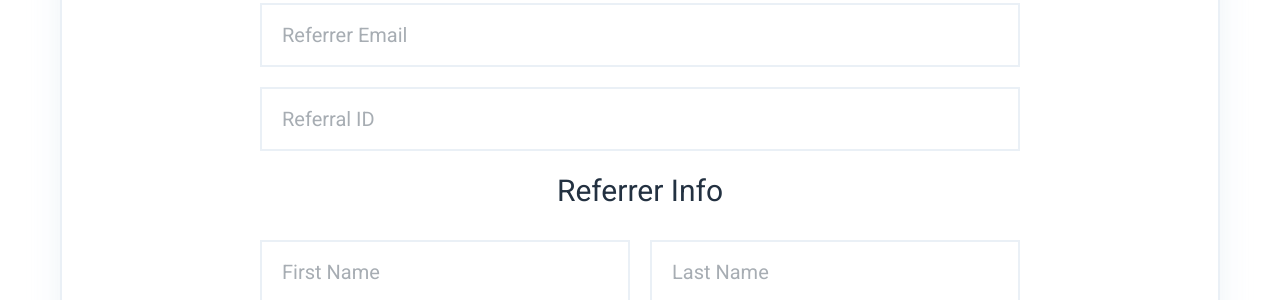
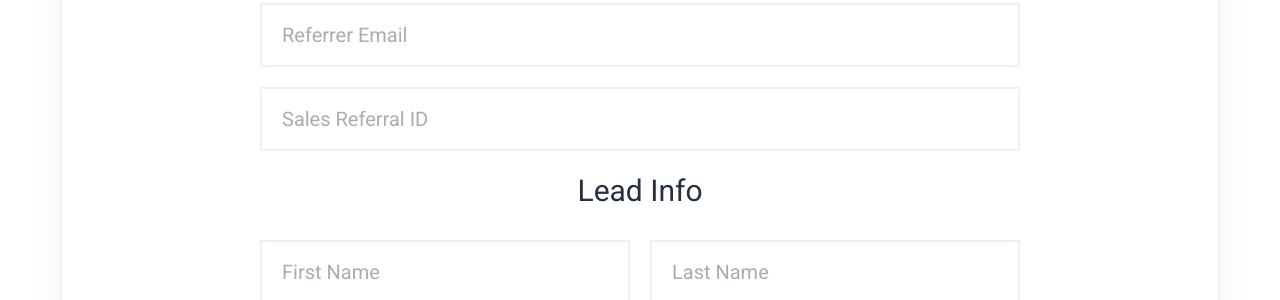
Before and after one commit to keboola/website, a Jekyll site: the page built from partner-opportunity-registration.md, in a window 1280 px wide. Shown: the part 252-552 px from the top of the page. Built offline with Jekyll 4.4.1, drawn with Linux system fonts in a browser that asks for light colours; nearby versions of some CDN libraries.

Commit message:
Wording change

```diff
--- a/_includes/block-form-partner.html
+++ b/_includes/block-form-partner.html
@@ -21,11 +21,11 @@
 
 		<div class="form-columns-1">
 			<div class="hs-form-field">
-				<label for="phone">Referral ID</label>
-				<input id="00N1t00000Lm8nQ" maxlength="20" name="00N1t00000Lm8nQ" size="20" type="text" placeholder="Referral ID" />
+				<label for="ID">Sales Referral ID</label>
+				<input id="00N1t00000Lm8nQ" maxlength="20" name="00N1t00000Lm8nQ" size="20" type="text" placeholder="Sales Referral ID" />
 			</div>
 
-<h1 class="h1-middle">Referrer Info</h1>
+<h1 class="h1-middle">Lead Info</h1>
 
 			<div class="form-columns-2">
 				<div class="hs-form-field">
```
